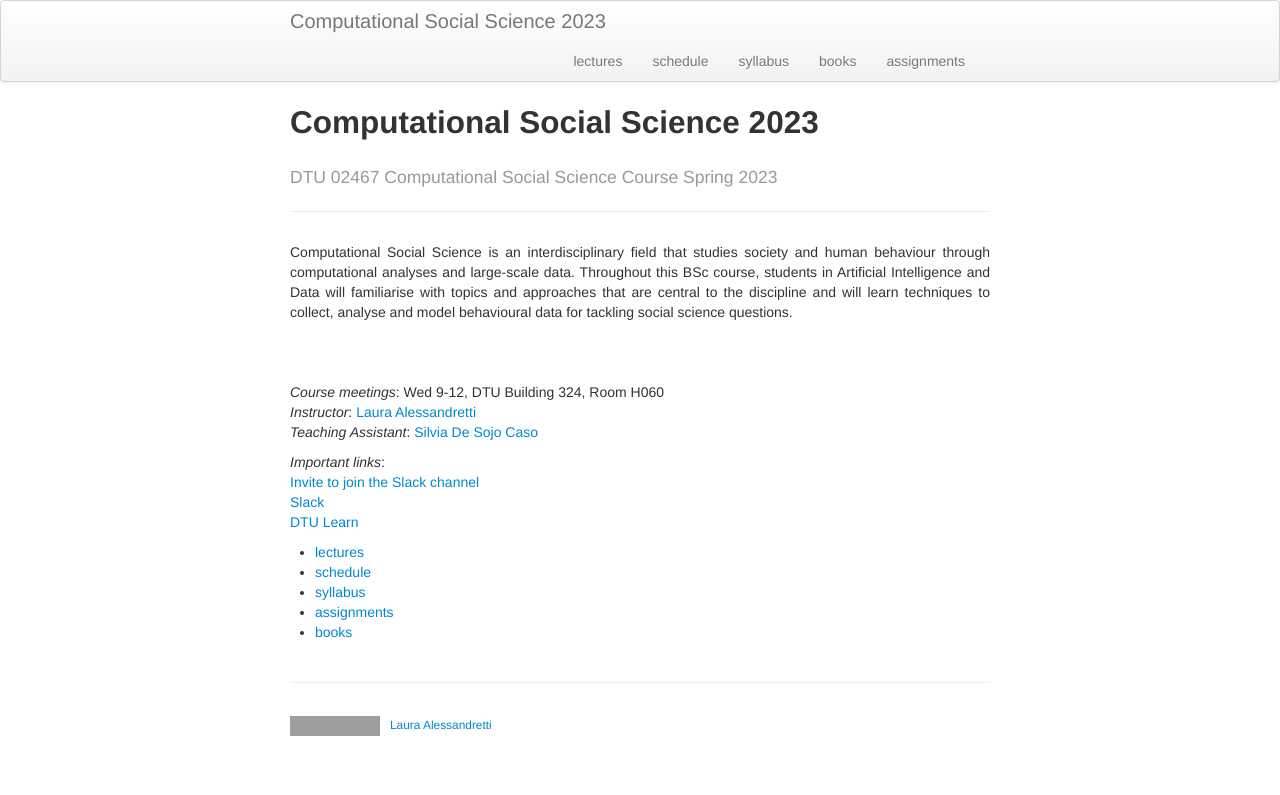
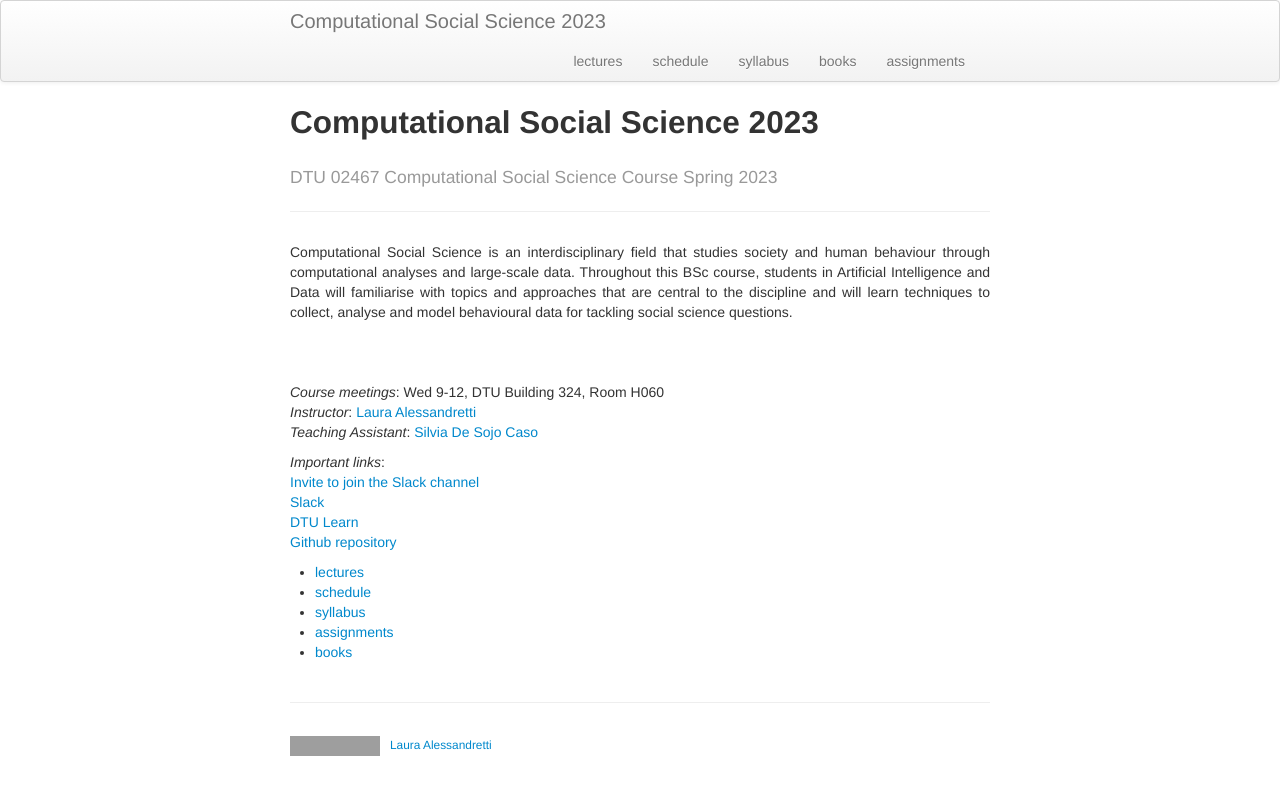
Before and after one commit to lalessan/comsocsci2023, a Jekyll site: the page built from docs/index.md, in a window 1280 px wide. Shown: the top 795 px of the page. Built offline with Jekyll 4.4.1, drawn with Linux system fonts in a browser that asks for light colours; grey boxes are pictures that could not be loaded.

Commit message:
small changes

```diff
--- a/docs/index.md
+++ b/docs/index.md
@@ -22,6 +22,7 @@ and will learn techniques to collect, analyse and model behavioural data for tac
 [Invite to join the Slack channel](https://join.slack.com/t/dtu-bsq3548/shared_invite/zt-1mcwaquh1-x~SJ8GROoTd1kilHUlw0kg)
 [Slack](https://comsocsci2023.slack.com/)
 [DTU Learn](https://learn.inside.dtu.dk/d2l/home/145262)
+[Github repository](https://github.com/lalessan/comsocsci2023/wiki)
 
 
 - [lectures](lectures.html)
```
